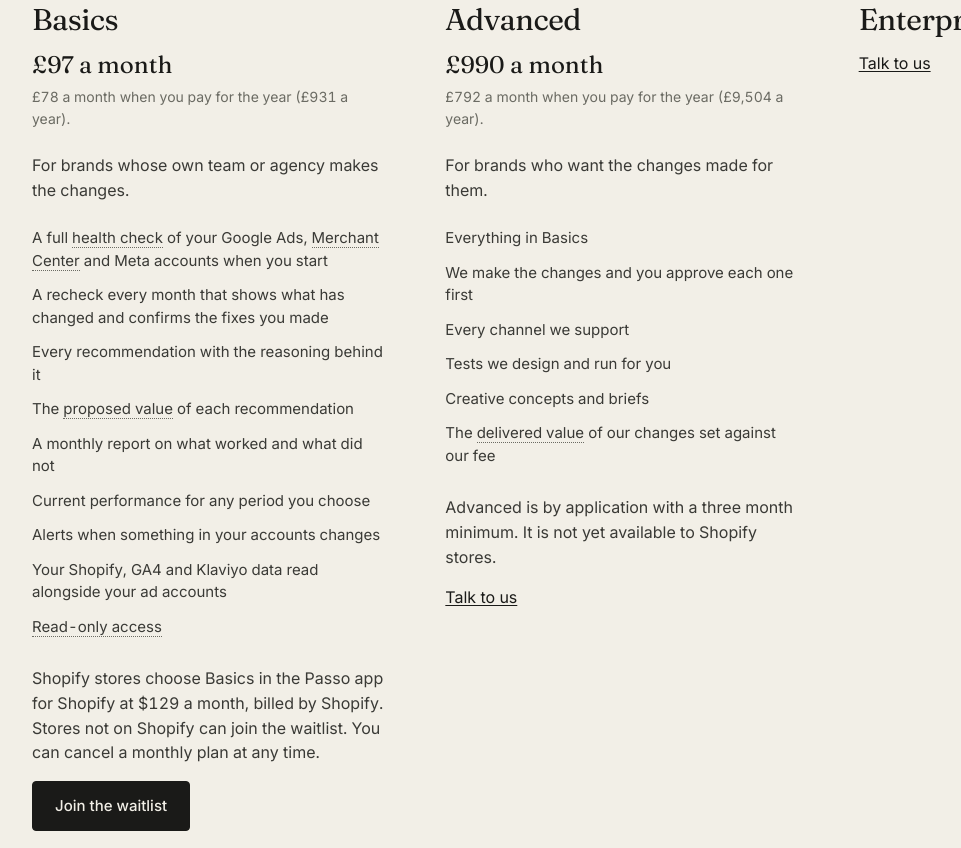
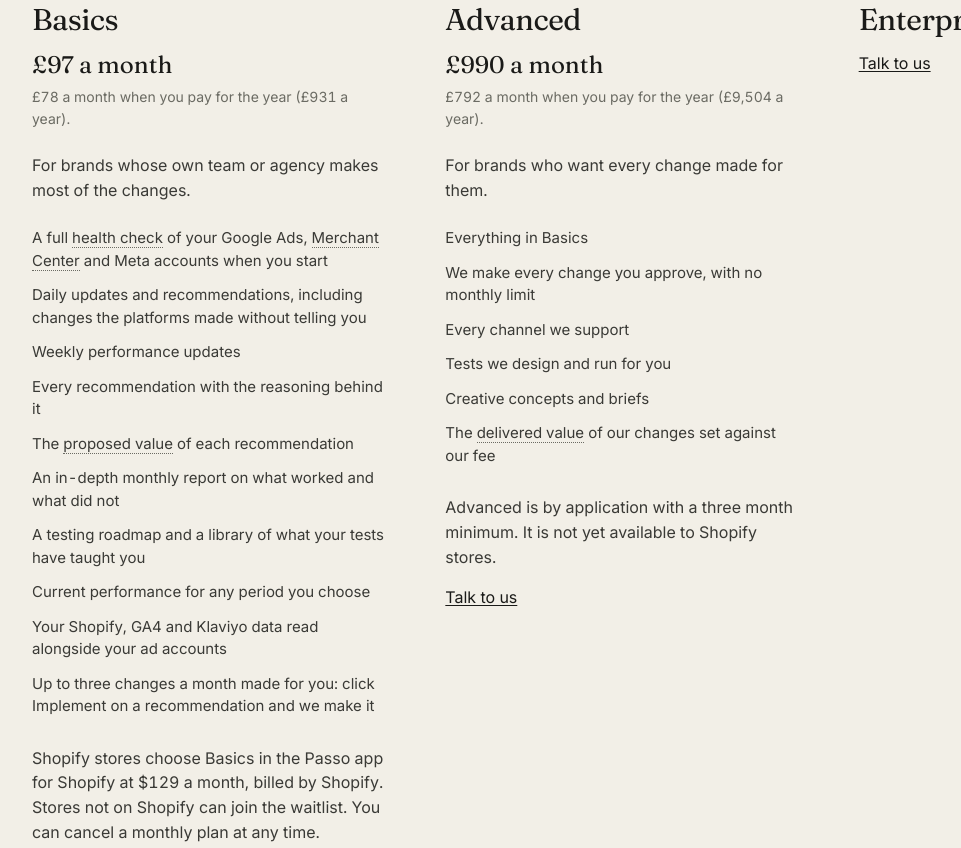
Before and after one commit to jordanskennard-bot/Passo-Website, a plain HTML site: page pricing.html in a window 1280 px wide. Shown: the part 509-1357 px from the top of the page, without its empty margins (16-977 px from the left). Drawn offline with Linux system fonts and the light colour scheme.

Commit message:
Basics makes up to three changes a month: pricing, home and waitlist copy
Co-Authored-By: Claude Opus 5.5 <noreply@anthropic.com>
Claude-Session: https://claude.ai/code/session_01D8azuQ7q1T6yKJCUgG2MCK

```diff
--- a/pricing.html
+++ b/pricing.html
@@ -41,7 +41,7 @@
 
     <main class="pr">
 
-      <h1>Choose who makes the changes to your ad accounts.</h1>
+      <h1>Choose how many changes we make in your ad accounts.</h1>
       <p class="pr-lede">Basics is £97 a month and Advanced is £990 a month. Both cost 20% less when you pay for the year. Prices exclude VAT. Shopify stores buy Basics in the Passo app for Shopify, billed by Shopify. Advanced is not yet available to Shopify stores.</p>
 
       <div class="pr-plans">
@@ -50,17 +50,18 @@
           <h2>Basics</h2>
           <p class="pr-price">£97 a month</p>
           <p class="pr-sub">£78 a month when you pay for the year (£931 a year).</p>
-          <p>For brands whose own team or agency makes the changes.</p>
+          <p>For brands whose own team or agency makes most of the changes.</p>
           <ul class="pr-list">
             <li>A full <span class="term" title="A review of your ad accounts that lists every problem we find and what to do about each one.">health check</span> of your Google Ads, <span class="term" title="Google's tool for the product data behind your Shopping ads.">Merchant Center</span> and Meta accounts when you start</li>
-            <li>A recheck every month that shows what has changed and confirms the fixes you made</li>
+            <li>Daily updates and recommendations, including changes the platforms made without telling you</li>
+            <li>Weekly performance updates</li>
             <li>Every recommendation with the reasoning behind it</li>
             <li>The <span class="term" title="The extra revenue or saving we expect a recommendation to bring.">proposed value</span> of each recommendation</li>
-            <li>A monthly report on what worked and what did not</li>
+            <li>An in-depth monthly report on what worked and what did not</li>
+            <li>A testing roadmap and a library of what your tests have taught you</li>
             <li>Current performance for any period you choose</li>
-            <li>Alerts when something in your accounts changes</li>
             <li>Your Shopify, GA4 and Klaviyo data read alongside your ad accounts</li>
-            <li><span class="term" title="We can see your accounts and cannot change anything in them.">Read-only access</span></li>
+            <li>Up to three changes a month made for you: click Implement on a recommendation and we make it</li>
           </ul>
           <p>Shopify stores choose Basics in the Passo app for Shopify at $129 a month, billed by Shopify. Stores not on Shopify can join the waitlist. You can cancel a monthly plan at any time.</p>
           <a class="btn-primary pr-btn" href="/coming-soon.html">Join the waitlist</a>
@@ -70,10 +71,10 @@
           <h2>Advanced</h2>
           <p class="pr-price">£990 a month</p>
           <p class="pr-sub">£792 a month when you pay for the year (£9,504 a year).</p>
-          <p>For brands who want the changes made for them.</p>
+          <p>For brands who want every change made for them.</p>
           <ul class="pr-list">
             <li>Everything in Basics</li>
-            <li>We make the changes and you approve each one first</li>
+            <li>We make every change you approve, with no monthly limit</li>
             <li>Every channel we support</li>
             <li>Tests we design and run for you</li>
             <li>Creative concepts and briefs</li>
@@ -106,7 +107,7 @@
         </details>
         <details>
           <summary>What access do you need?</summary>
-          <p>Basics reads your accounts and changes nothing. Advanced asks for permission to make changes and you approve each one before it goes live.</p>
+          <p>Both plans ask for permission to make changes. On Basics we make a change only when you click Implement, up to three a month. On Advanced we make every change you approve before it goes live.</p>
         </details>
         <details>
           <summary>Does creative production cost extra?</summary>
@@ -126,7 +127,6 @@
             <dt>Merchant Center</dt><dd>Google's tool for the product data behind your Shopping ads.</dd>
             <dt>Proposed value</dt><dd>The extra revenue or saving we expect a recommendation to bring.</dd>
             <dt>Delivered value</dt><dd>What the changes we made earned or saved, measured after they went live.</dd>
-            <dt>Read-only access</dt><dd>We can see your accounts and cannot change anything in them.</dd>
           </dl>
         </details>
       </section>
```
Also changed, not shown: coming-soon.html (+1 -1 lines), index.html (+3 -3 lines).
